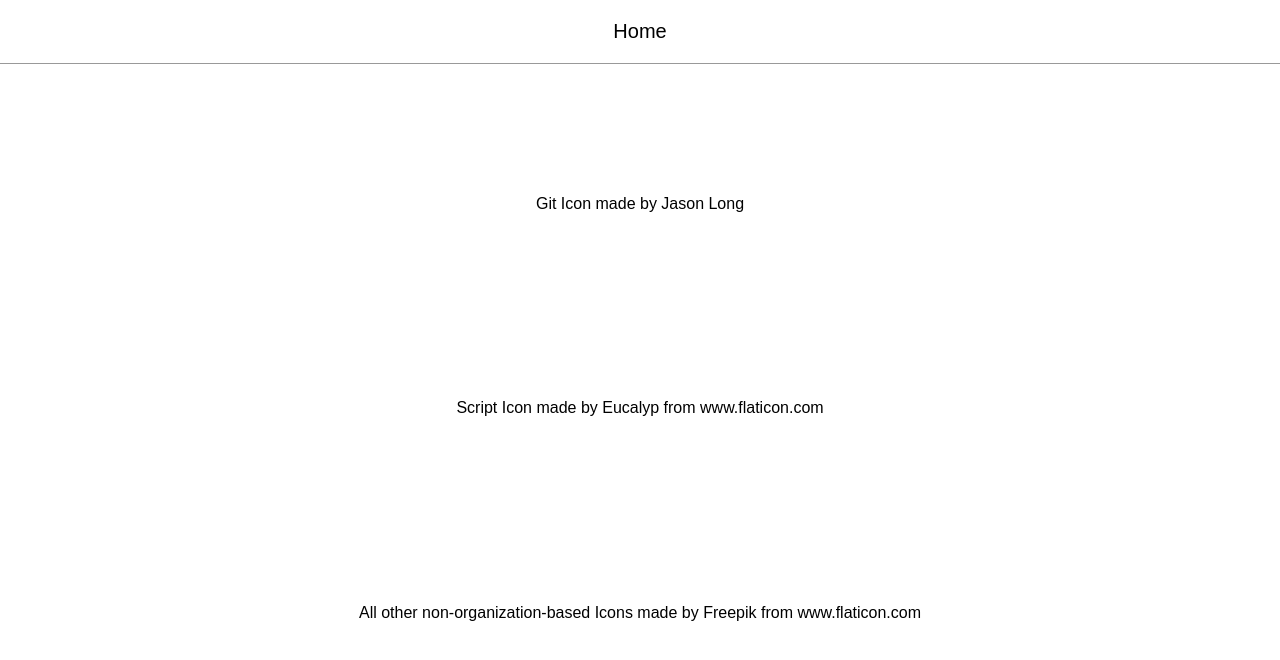
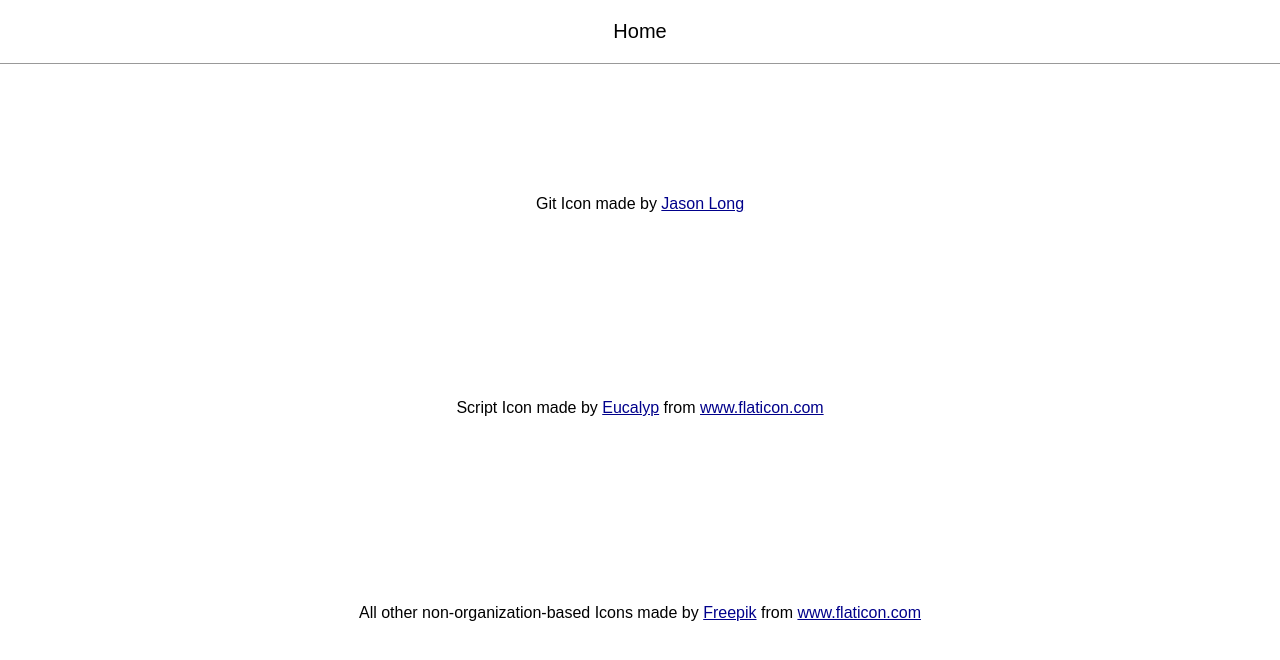
Before and after one commit to WheatleyTheCore/WheatleyTheCore.github.io, a Gatsby site: page /attributions in a window 1280 px wide. Built offline with nearby package versions, Linux system fonts and the light colour scheme; Gatsby itself is replaced by a stand-in of ours.

Commit message:
added attributions page

```diff
--- a/src/styles/container.css
+++ b/src/styles/container.css
@@ -338,3 +338,8 @@
   align-content: center;
   text-align: center;
 }
+
+.attributions a {
+  color: darkblue;
+  text-decoration: underline;
+}
```
Also changed, not shown: 1 other file.
